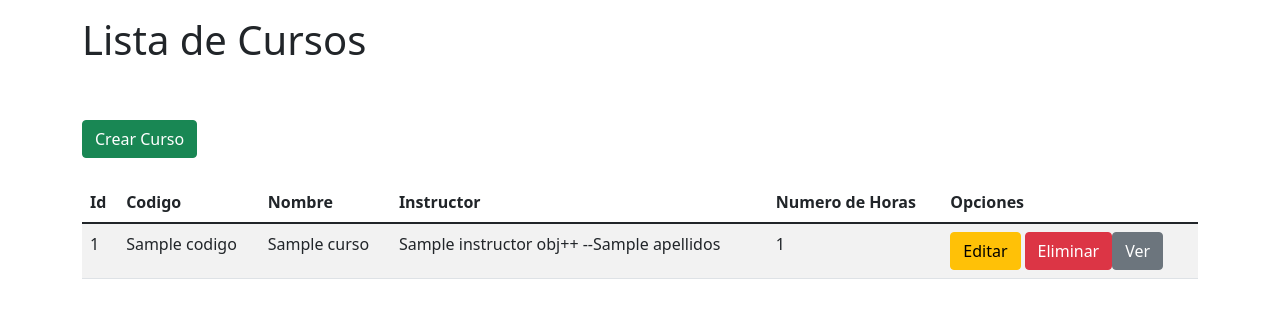
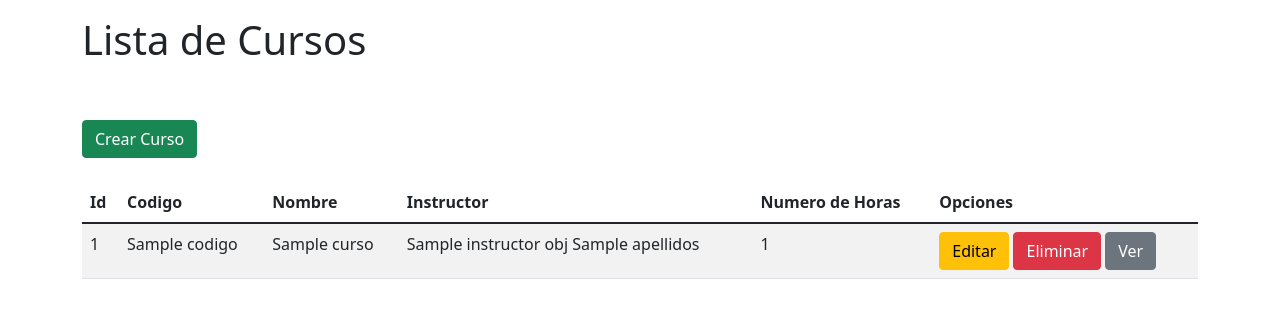
Before and after one commit to julianpardo2/sena-mvc, a PHP site: template view/curso/index.php in a window 1280 px wide. Shown: the top 318 px of the page. Run offline with PHP 8.4, Linux system fonts and the light colour scheme; the template is opened without the code that fills it: most values are stand-ins (such as "Sample title", 1, 10 or a date in 2020).

Commit message:
Update index.php

```diff
--- a/view/curso/index.php
+++ b/view/curso/index.php
@@ -34,12 +34,12 @@ include ('view/head.php');
                         echo "<td>$curso->codigo</td>";
                         echo "<td>$curso->nombre</td>";
                         //echo "<td>".$curso->instructorObj."</td>";
-                        echo "<td>".$curso->instructorObj->nombres."++ --".$curso->instructorObj->apellidos."</td>";
+                        echo "<td>".$curso->instructorObj->nombres." ".$curso->instructorObj->apellidos."</td>";
                         //echo "<td></td>";
                         echo "<td>".$curso->numHoras."</td>";
                         echo "<td>";
                         echo "<a href='index.php?obj=curso&action=editar&id=$curso->id' class='btn btn-warning me-1'>Editar</a>";
-                        echo "<a href='index.php?obj=curso&action=eliminar&id=$curso->id' class='btn btn-danger'>Eliminar</a>";
+                        echo "<a href='index.php?obj=curso&action=eliminar&id=$curso->id' class='btn btn-danger me-1'>Eliminar</a>";
                         echo "<a href='index.php?obj=curso&action=ver&id=$curso->id' class='btn btn-secondary'>Ver</a>";
                         echo "</td>";
                         echo "</tr>";
```
